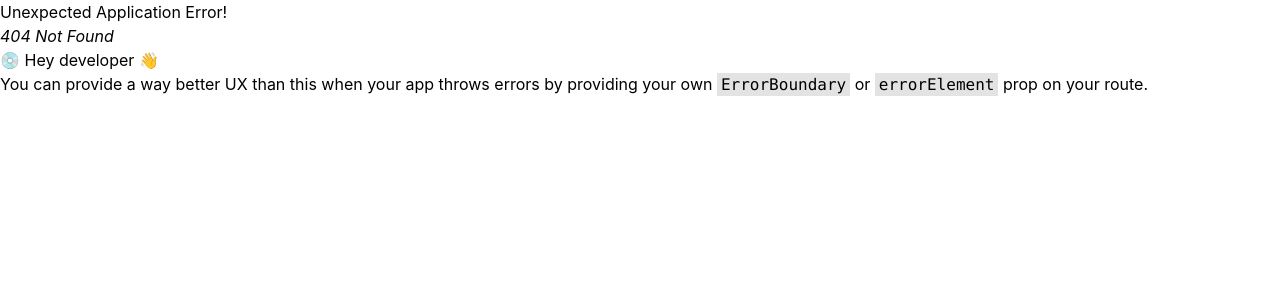
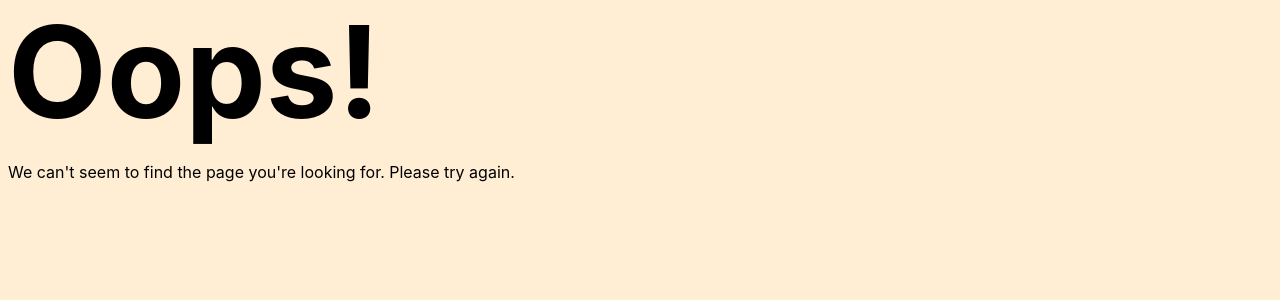
Before and after one commit to Carson274/Accent-Guessr, a React (Vite) app in the folder client/: page /play/1 in a window 1280 px wide. Before the commit this address had no page. Shown: the top 300 px of the page. Built offline with nearby package versions, Linux system fonts and the light colour scheme.

Commit message:
add basic placeholder pages/routing

```diff
--- a/client/src/main.tsx
+++ b/client/src/main.tsx
@@ -4,12 +4,18 @@ import { createBrowserRouter } from 'react-router'
 import { RouterProvider } from 'react-router'
 import { Home } from './pages/Home.tsx'
 import '../global.css'
+import { Error } from './pages/Error.tsx'
+import { Modes } from './pages/Modes.tsx'
+import { Play } from './pages/Play.tsx'
 
 const router = createBrowserRouter([
   {
     path: "/",
+    ErrorBoundary: Error,
     children: [
       { index: true, Component: Home },
+      { path: "modes", Component: Modes },
+      { path: "play", Component: Play}
     ]
   }
 ]);
--- /dev/null
+++ b/client/src/pages/Error.tsx
@@ -0,0 +1,10 @@
+export function Error() {
+    return (
+        <div className="p-2 flex gap-25 bg-orange-100 h-screen w-screen">
+            <div>
+                <h1 className="text-9xl font-bold">Oops!</h1>
+                <p className="pt-6">We can't seem to find the page you're looking for. Please try again.</p>
+            </div>
+        </div>
+    )
+}
--- /dev/null
+++ b/client/src/pages/Modes.tsx
@@ -0,0 +1,8 @@
+export function Modes() {
+    return (
+        <div className="bg-orange-100 h-screen w-screen">
+            <div>Modes</div>
+            <div>TBD</div>
+        </div>
+    )
+}
--- /dev/null
+++ b/client/src/pages/Play.tsx
@@ -0,0 +1,8 @@
+export function Play() {
+    return (
+        <div className="bg-orange-100 h-screen w-screen">
+            <div>Play</div>
+            <div>TBD</div>
+        </div>
+    )
+}
```
